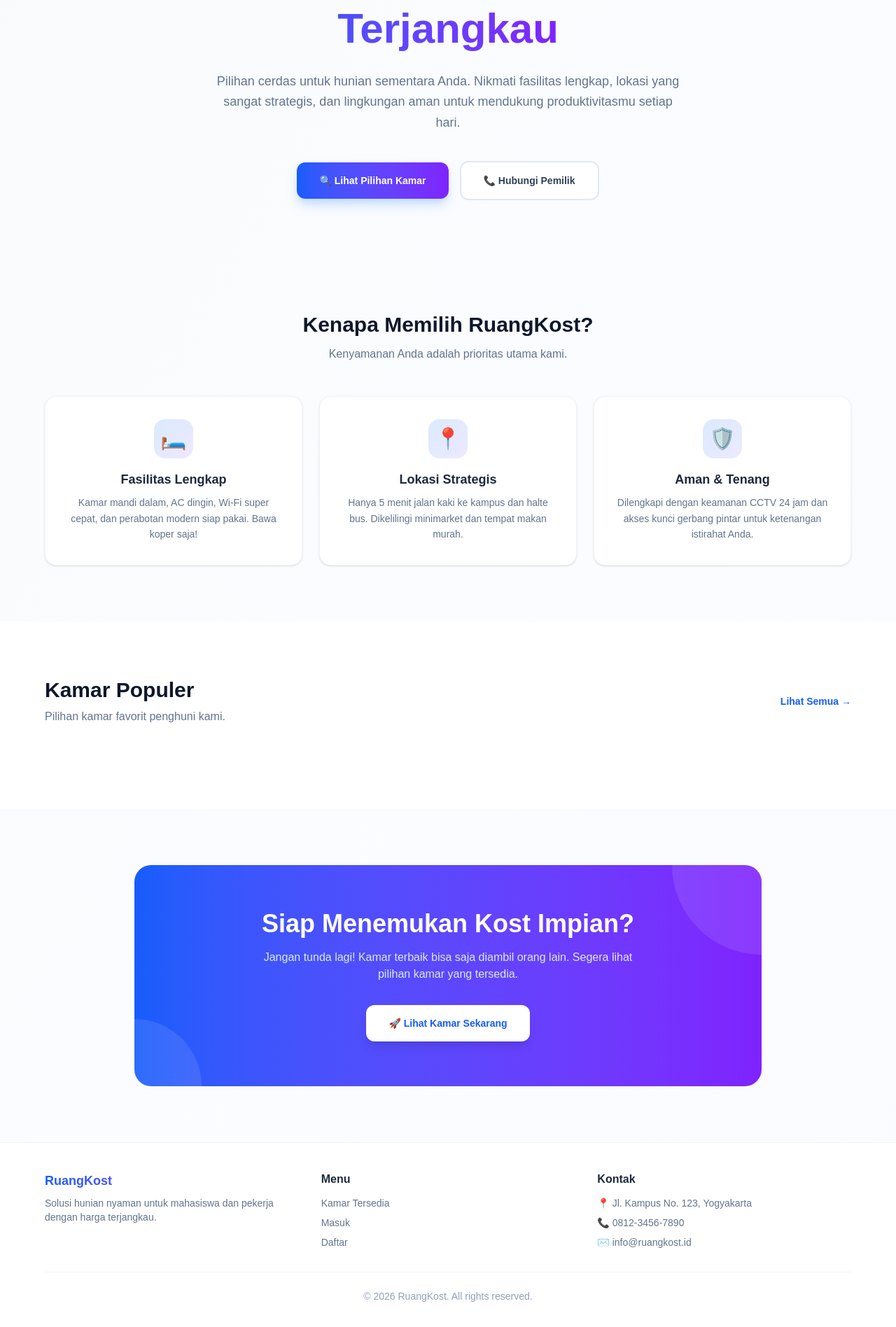
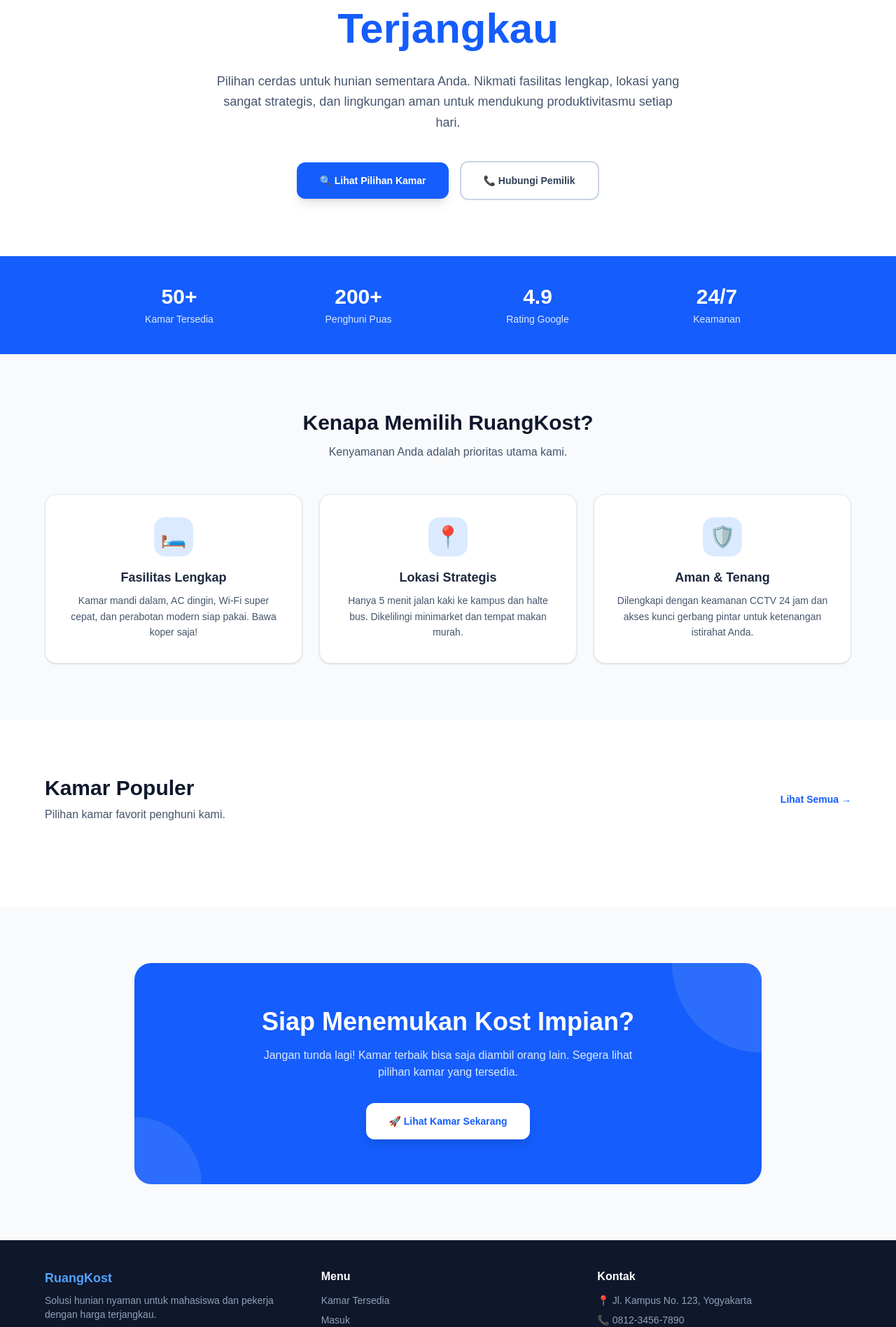
Before and after one commit to augitian1919/ruang-kost, a Next.js app: page / in a window 1280 px wide. Shown: the part 267-2163 px from the top of the page at 70% size. Built offline with nearby package versions, Linux system fonts and the light colour scheme; no server answers; the database is empty.

Commit message:
memperbaiki background homepage agar tulisan terbaca

```diff
--- a/app/page.tsx
+++ b/app/page.tsx
@@ -82,12 +82,12 @@ export default function HomePage() {
   };
 
   return (
-    <div className="min-h-screen bg-gradient-to-br from-slate-50 via-blue-50/30 to-indigo-50/30 font-sans text-slate-800">
+    <div className="min-h-screen bg-slate-50 font-sans text-slate-800">
 
       {/* ===== NAVBAR ===== */}
-      <nav className="bg-white/80 backdrop-blur-md border-b border-slate-100 sticky top-0 z-50">
+      <nav className="bg-white border-b border-slate-200 sticky top-0 z-50">
         <div className="max-w-7xl mx-auto px-4 sm:px-6 lg:px-8 py-4 flex items-center justify-between">
-          <Link href="/" className="text-xl font-extrabold bg-gradient-to-r from-blue-600 to-violet-600 bg-clip-text text-transparent">
+          <Link href="/" className="text-xl font-extrabold text-blue-600">
             RuangKost
           </Link>
           <div className="flex items-center gap-4">
@@ -95,7 +95,7 @@ export default function HomePage() {
               Kamar
             </Link>
             <Link href="/login">
-              <button className="px-5 py-2 bg-gradient-to-r from-blue-600 to-violet-600 text-white rounded-full text-sm font-semibold shadow-md shadow-blue-200 hover:shadow-lg transition-all">
+              <button className="px-5 py-2 bg-blue-600 text-white rounded-full text-sm font-semibold hover:bg-blue-700 transition-all">
                 Masuk
               </button>
             </Link>
@@ -103,31 +103,31 @@ export default function HomePage() {
         </div>
       </nav>
 
-      {/* ===== HERO SECTION ===== */}
-      <section className="pt-16 pb-20 px-4">
+      {/* ===== HERO SECTION - BACKGROUND PUTIH BERSIH ===== */}
+      <section className="pt-16 pb-20 px-4 bg-white">
         <div className="max-w-5xl mx-auto text-center">
-          <div className="inline-flex items-center gap-2 px-4 py-2 bg-blue-50 border border-blue-100 rounded-full text-sm text-blue-700 font-medium mb-6">
+          <div className="inline-flex items-center gap-2 px-4 py-2 bg-blue-50 border border-blue-200 rounded-full text-sm text-blue-700 font-medium mb-6">
             <span className="w-2 h-2 bg-blue-500 rounded-full animate-pulse"></span>
             Tersedia Kamar Kosong Bulan Ini
           </div>
           <h1 className="text-4xl sm:text-6xl font-extrabold text-slate-900 mb-6 leading-tight">
             Temukan Kost Nyaman,{" "}
-            <span className="bg-gradient-to-r from-blue-600 to-violet-600 bg-clip-text text-transparent">
+            <span className="text-blue-600">
               Harga Terjangkau
             </span>
           </h1>
-          <p className="text-lg text-slate-500 max-w-2xl mx-auto mb-10 leading-relaxed">
+          <p className="text-lg text-slate-600 max-w-2xl mx-auto mb-10 leading-relaxed">
             Pilihan cerdas untuk hunian sementara Anda. Nikmati fasilitas lengkap,
             lokasi yang sangat strategis, dan lingkungan aman untuk mendukung produktivitasmu setiap hari.
           </p>
           <div className="flex flex-col sm:flex-row items-center justify-center gap-4">
             <Link href="/kamar-tersedia">
-              <button className="px-8 py-4 bg-gradient-to-r from-blue-600 to-violet-600 hover:from-blue-700 hover:to-violet-700 text-white rounded-xl font-bold text-sm shadow-lg shadow-blue-200 transition-all flex items-center gap-2">
+              <button className="px-8 py-4 bg-blue-600 hover:bg-blue-700 text-white rounded-xl font-bold text-sm shadow-lg transition-all flex items-center gap-2">
                 🔍 Lihat Pilihan Kamar
               </button>
             </Link>
             <Link href="/kontak">
-              <button className="px-8 py-4 bg-white text-slate-700 border-2 border-slate-200 hover:border-blue-300 hover:text-blue-600 rounded-xl font-bold text-sm transition-all">
+              <button className="px-8 py-4 bg-white text-slate-700 border-2 border-slate-300 hover:border-blue-400 hover:text-blue-600 rounded-xl font-bold text-sm transition-all">
                 📞 Hubungi Pemilik
               </button>
             </Link>
@@ -135,14 +135,35 @@ export default function HomePage() {
         </div>
       </section>
 
+      {/* ===== STATS BAR ===== */}
+      <section className="py-10 bg-blue-600">
+        <div className="max-w-5xl mx-auto px-4">
+          <div className="grid grid-cols-2 sm:grid-cols-4 gap-8 text-center">
+            {[
+              { number: "50+", label: "Kamar Tersedia" },
+              { number: "200+", label: "Penghuni Puas" },
+              { number: "4.9", label: "Rating Google" },
+              { number: "24/7", label: "Keamanan" },
+            ].map((stat, idx) => (
+              <div key={idx}>
+                <div className="text-3xl font-extrabold text-white">
+                  {stat.number}
+                </div>
+                <div className="text-sm text-blue-100 mt-1">{stat.label}</div>
+              </div>
+            ))}
+          </div>
+        </div>
+      </section>
+
       {/* ===== KEUNTUNGAN ===== */}
-      <section className="py-20 px-4">
+      <section className="py-20 px-4 bg-slate-50">
         <div className="max-w-6xl mx-auto">
           <div className="text-center mb-12">
             <h2 className="text-3xl font-extrabold text-slate-900 mb-3">
               Kenapa Memilih RuangKost?
             </h2>
-            <p className="text-slate-500">Kenyamanan Anda adalah prioritas utama kami.</p>
+            <p className="text-slate-600">Kenyamanan Anda adalah prioritas utama kami.</p>
           </div>
           <div className="grid grid-cols-1 sm:grid-cols-3 gap-6">
             {[
@@ -150,12 +171,12 @@ export default function HomePage() {
               { icon: "📍", title: "Lokasi Strategis", desc: "Hanya 5 menit jalan kaki ke kampus dan halte bus. Dikelilingi minimarket dan tempat makan murah." },
               { icon: "🛡️", title: "Aman & Tenang", desc: "Dilengkapi dengan keamanan CCTV 24 jam dan akses kunci gerbang pintar untuk ketenangan istirahat Anda." },
             ].map((item, idx) => (
-              <div key={idx} className="bg-white rounded-2xl p-8 shadow-sm border border-slate-100 hover:shadow-md hover:-translate-y-1 transition-all text-center">
-                <div className="w-14 h-14 mx-auto mb-4 bg-gradient-to-br from-blue-100 to-violet-100 rounded-2xl flex items-center justify-center text-3xl">
+              <div key={idx} className="bg-white rounded-2xl p-8 shadow-sm border border-slate-200 hover:shadow-md hover:-translate-y-1 transition-all text-center">
+                <div className="w-14 h-14 mx-auto mb-4 bg-blue-100 rounded-2xl flex items-center justify-center text-3xl">
                   {item.icon}
                 </div>
                 <h3 className="font-bold text-lg text-slate-800 mb-2">{item.title}</h3>
-                <p className="text-sm text-slate-500 leading-relaxed">{item.desc}</p>
+                <p className="text-sm text-slate-600 leading-relaxed">{item.desc}</p>
               </div>
             ))}
           </div>
@@ -168,7 +189,7 @@ export default function HomePage() {
           <div className="flex flex-col sm:flex-row sm:items-center justify-between gap-4 mb-10">
             <div>
               <h2 className="text-3xl font-extrabold text-slate-900 mb-2">Kamar Populer</h2>
-              <p className="text-slate-500">Pilihan kamar favorit penghuni kami.</p>
+              <p className="text-slate-600">Pilihan kamar favorit penghuni kami.</p>
             </div>
             <Link href="/kamar-tersedia">
               <button className="text-sm text-blue-600 hover:text-blue-700 font-semibold flex items-center gap-1">
@@ -190,7 +211,7 @@ export default function HomePage() {
 
                 return (
                   <Link key={kamar.id} href={`/kamar/${kamar.id}`}>
-                    <div className="bg-white rounded-2xl shadow-sm border border-slate-100 overflow-hidden hover:shadow-lg hover:-translate-y-1 transition-all cursor-pointer group">
+                    <div className="bg-white rounded-2xl shadow-sm border border-slate-200 overflow-hidden hover:shadow-lg hover:-translate-y-1 transition-all cursor-pointer group">
                       <div className="h-52 relative overflow-hidden">
                         {hasImage ? (
                           <img
@@ -205,7 +226,7 @@ export default function HomePage() {
                             <span className="text-5xl opacity-30">🏠</span>
                           </div>
                         )}
-                        <div className="absolute top-3 right-3 px-2 py-1 bg-emerald-500/90 backdrop-blur-sm rounded-lg text-xs font-bold text-white">
+                        <div className="absolute top-3 right-3 px-2 py-1 bg-emerald-500 rounded-lg text-xs font-bold text-white">
                           Tersedia
                         </div>
                         <div className="absolute top-3 left-3">
@@ -229,9 +250,9 @@ export default function HomePage() {
       </section>
 
       {/* ===== CTA SECTION ===== */}
-      <section className="py-20 px-4">
+      <section className="py-20 px-4 bg-slate-50">
         <div className="max-w-4xl mx-auto">
-          <div className="bg-gradient-to-r from-blue-600 to-violet-600 rounded-3xl p-10 sm:p-16 text-center text-white relative overflow-hidden">
+          <div className="bg-blue-600 rounded-3xl p-10 sm:p-16 text-center text-white relative overflow-hidden">
             <div className="absolute top-0 right-0 w-64 h-64 bg-white/10 rounded-full -translate-y-1/2 translate-x-1/2"></div>
             <div className="absolute bottom-0 left-0 w-48 h-48 bg-white/10 rounded-full translate-y-1/2 -translate-x-1/2"></div>
             <div className="relative z-10">
@@ -253,35 +274,35 @@ export default function HomePage() {
       </section>
 
       {/* ===== FOOTER ===== */}
-      <footer className="bg-white border-t border-slate-100 py-10 px-4">
+      <footer className="bg-slate-900 text-white py-10 px-4">
         <div className="max-w-6xl mx-auto">
           <div className="grid grid-cols-1 sm:grid-cols-3 gap-8 mb-8">
             <div>
-              <h3 className="font-extrabold text-lg bg-gradient-to-r from-blue-600 to-violet-600 bg-clip-text text-transparent mb-2">
+              <h3 className="font-extrabold text-lg text-blue-400 mb-2">
                 RuangKost
               </h3>
-              <p className="text-sm text-slate-500">
+              <p className="text-sm text-slate-400">
                 Solusi hunian nyaman untuk mahasiswa dan pekerja dengan harga terjangkau.
               </p>
             </div>
             <div>
-              <h4 className="font-bold text-slate-800 mb-3">Menu</h4>
-              <ul className="space-y-2 text-sm text-slate-500">
-                <li><Link href="/kamar-tersedia" className="hover:text-blue-600 transition-colors">Kamar Tersedia</Link></li>
-                <li><Link href="/login" className="hover:text-blue-600 transition-colors">Masuk</Link></li>
-                <li><Link href="/register" className="hover:text-blue-600 transition-colors">Daftar</Link></li>
+              <h4 className="font-bold text-white mb-3">Menu</h4>
+              <ul className="space-y-2 text-sm text-slate-400">
+                <li><Link href="/kamar-tersedia" className="hover:text-blue-400 transition-colors">Kamar Tersedia</Link></li>
+                <li><Link href="/login" className="hover:text-blue-400 transition-colors">Masuk</Link></li>
+                <li><Link href="/register" className="hover:text-blue-400 transition-colors">Daftar</Link></li>
               </ul>
             </div>
             <div>
-              <h4 className="font-bold text-slate-800 mb-3">Kontak</h4>
-              <ul className="space-y-2 text-sm text-slate-500">
+              <h4 className="font-bold text-white mb-3">Kontak</h4>
+              <ul className="space-y-2 text-sm text-slate-400">
                 <li>📍 Jl. Kampus No. 123, Yogyakarta</li>
                 <li>📞 0812-3456-7890</li>
                 <li>✉️ info@ruangkost.id</li>
               </ul>
             </div>
           </div>
-          <div className="border-t border-slate-100 pt-6 text-center text-sm text-slate-400">
+          <div className="border-t border-slate-700 pt-6 text-center text-sm text-slate-500">
             © 2026 RuangKost. All rights reserved.
           </div>
         </div>
```
